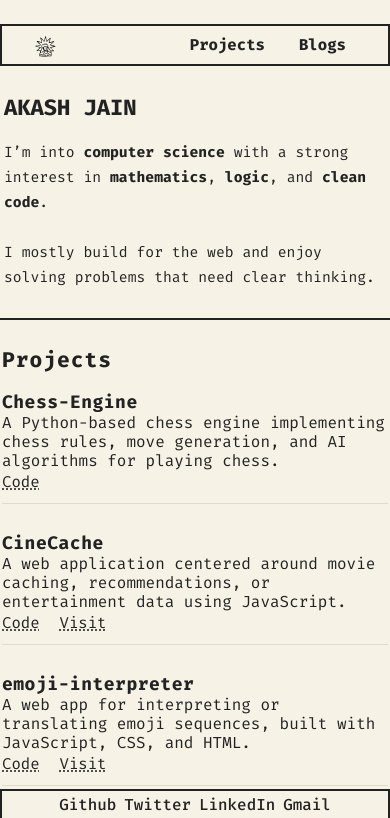
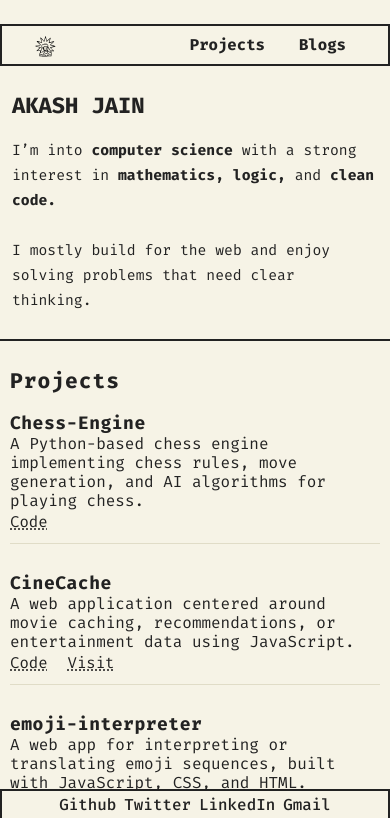
Before and after one commit to int-arsh/-a.shell, a React (Vite) app: page /projects in a window 390 px wide. Shown: the top 818 px of the page. Built offline with nearby package versions, Linux system fonts and the light colour scheme.

Commit message:
Add word highlighting feature and refactor text rendering in components

```diff
--- a/src/App.css
+++ b/src/App.css
@@ -296,6 +296,12 @@ body, html {
   font-size: 1.05em;
 }
 
+/* Highlight any word on hover */
+.word:hover {
+  color: red;
+  cursor: pointer;
+}
+
 @media (max-width: 900px) {
   .header, .footer, .main-content {
     max-width: 100vw;
@@ -307,41 +313,14 @@ body, html {
   }
 }
 
-@media (max-width: 700px) {
-  .main-content {
-    margin-top: 60px;
-    margin-bottom: 60px;
-    height: calc(100vh - 60px - 60px);
-  }
-  .about-section {
-    flex: 0 0 120px;
-    padding: 24px 4px;
-  }
-  .about {
-    padding: 40px 2px;
-    font-size: 0.95em;
-  }
-  .dynamic-section {
-    padding: 16px 4px;
-    font-size: 0.98em;
-  }
-  .logo-img img {
-    height: 28px !important;
-    width: 28px !important;
-  }
-  .nav-links a {
-    margin-right: 24px;
-    font-size: 1em;
-  }
-  .footer {
-    font-size: 0.98em;
-  }
-}
+
 
 @media (max-width: 600px) {
+
+
   .main-content {
     flex-direction: column;
-    height: auto;
+    /* height: auto; */
     min-height: 0;
     margin-top: 48px;
     margin-bottom: 48px;
@@ -354,21 +333,24 @@ body, html {
     border-right: none;
     border-bottom: 2px solid #222;
     width: 100%;
-    padding: 12px 2px;
+    padding: 12px 10px;
     justify-content: flex-start;
     min-height: unset;
   }
   .about {
-    padding: 16px 2px;
+    padding: 14px 2px;
     font-size: 0.92em;
     text-align: left;
+    /* margin-left: 10px; */
+    /* margin-right: 10px; */
   }
   .dynamic-section {
-    padding: 10px 2px;
+    padding: 10px 10px;
     font-size: 0.95em;
     width: 100%;
     min-width: 0;
     max-width: 100vw;
+
   }
   .logo-img img {
     height: 22px !important;
--- a/src/components/About.jsx
+++ b/src/components/About.jsx
@@ -1,12 +1,26 @@
 import '../App.css';
+
+const boldWords = [
+  'computer', 'science', 'mathematics', 'logic', 'clean', 'code'
+];
+
+function wrapWords(text) {
+  return text.split(/(\s+)/).map((word, i) => {
+    const cleanWord = word.replace(/[^a-zA-Z]/g, '');
+    if (boldWords.includes(cleanWord)) {
+      return word.trim() ? <span className="word" key={i}><strong>{word}</strong></span> : word;
+    }
+    return word.trim() ? <span className="word" key={i}>{word}</span> : word;
+  });
+}
 
 function About() {
   return (
     <section className="about">
-      <h2>AKASH JAIN</h2>
+      <h2>{wrapWords('AKASH JAIN')}</h2>
       <p className="about-desc">
-        I’m into <strong>computer science</strong> with a strong interest in <strong>mathematics</strong>, <strong>logic</strong>, and <strong>clean code</strong>.<br /><br />
-        I mostly build for the web and enjoy solving problems that need clear thinking.
+        {wrapWords('I’m into computer science with a strong interest in mathematics, logic, and clean code.')}<br /><br />
+        {wrapWords('I mostly build for the web and enjoy solving problems that need clear thinking.')}
       </p>
     </section>
   );
--- a/src/components/BlogPost.jsx
+++ b/src/components/BlogPost.jsx
@@ -19,6 +19,18 @@ const blogs = [
   }
 ];
 
+const boldWords = ['blog', 'blogs'];
+
+function wrapWords(text) {
+  return text.split(/(\s+)/).map((word, i) => {
+    const cleanWord = word.replace(/[^a-zA-Z]/g, '').toLowerCase();
+    if (boldWords.includes(cleanWord)) {
+      return word.trim() ? <span className="word" key={i}><strong>{word}</strong></span> : word;
+    }
+    return word.trim() ? <span className="word" key={i}>{word}</span> : word;
+  });
+}
+
 function BlogPost() {
   const { blogName } = useParams();
   const blog = blogs.find(b => b.name === blogName);
@@ -29,8 +41,8 @@ function BlogPost() {
 
   return (
     <article className="blog-post">
-      <h2>{blog.title}</h2>
-      <div className="blog-content">{blog.content}</div>
+      <h2>{wrapWords(blog.title)}</h2>
+      <div className="blog-content">{wrapWords(blog.content)}</div>
     </article>
   );
 }
--- a/src/components/BlogsList.jsx
+++ b/src/components/BlogsList.jsx
@@ -19,15 +19,27 @@ const blogs = [
   }
 ];
 
+const boldWords = ['blog', 'blogs'];
+
+function wrapWords(text) {
+  return text.split(/(\s+)/).map((word, i) => {
+    const cleanWord = word.replace(/[^a-zA-Z]/g, '').toLowerCase();
+    if (boldWords.includes(cleanWord)) {
+      return word.trim() ? <span className="word" key={i}><strong>{word}</strong></span> : word;
+    }
+    return word.trim() ? <span className="word" key={i}>{word}</span> : word;
+  });
+}
+
 function BlogsList() {
   return (
     <section className="blogs-list">
-      <h2>Blogs</h2>
+      <h2>{wrapWords('Blogs')}</h2>
       <ul>
         {blogs.map((blog, idx) => (
           <li key={idx} className="blog-item">
-            <Link to={`/blogs/${blog.name}`} className="blog-title">{blog.title}</Link><br />
-            <span className="blog-excerpt">{blog.excerpt}</span>
+            <Link to={`/blogs/${blog.name}`} className="blog-title">{wrapWords(blog.title)}</Link><br />
+            <span className="blog-excerpt">{wrapWords(blog.excerpt)}</span>
           </li>
         ))}
       </ul>
--- a/src/components/FeaturedBlogs.jsx
+++ b/src/components/FeaturedBlogs.jsx
@@ -14,15 +14,27 @@ const featuredBlogs = [
   }
 ];
 
+const boldWords = ['blog', 'blogs'];
+
+function wrapWords(text) {
+  return text.split(/(\s+)/).map((word, i) => {
+    const cleanWord = word.replace(/[^a-zA-Z]/g, '').toLowerCase();
+    if (boldWords.includes(cleanWord)) {
+      return word.trim() ? <span className="word" key={i}><strong>{word}</strong></span> : word;
+    }
+    return word.trim() ? <span className="word" key={i}>{word}</span> : word;
+  });
+}
+
 function FeaturedBlogs() {
   return (
     <section className="featured-blogs">
-      <h2>Featured Blogs</h2>
+      <h2>{wrapWords('Featured Blogs')}</h2>
       <ul>
         {featuredBlogs.map((blog, idx) => (
           <li key={idx} className="featured-blog-item">
-            <Link to={`/blogs/${blog.name}`} className="blog-title">{blog.title}</Link><br />
-            <span className="blog-excerpt">{blog.excerpt}</span>
+            <Link to={`/blogs/${blog.name}`} className="blog-title">{wrapWords(blog.title)}</Link><br />
+            <span className="blog-excerpt">{wrapWords(blog.excerpt)}</span>
           </li>
         ))}
       </ul>
--- a/src/components/ProjectsList.jsx
+++ b/src/components/ProjectsList.jsx
@@ -63,15 +63,21 @@ const projects = [
     },
 ];
 
+function wrapWords(text) {
+  return text.split(/(\s+)/).map((word, i) =>
+    word.trim() ? <span className="word" key={i}>{word}</span> : word
+  );
+}
+
 function ProjectsList() {
   return (
     <section className="projects-list">
-      <h2>Projects</h2>
+      <h2>{wrapWords('Projects')}</h2>
       <ul>
         {projects.map((project, idx) => (
           <li key={idx} className="project-item">
-            <strong>{project.title}</strong><br />
-            <span>{project.description}</span><br />
+            <strong>{wrapWords(project.title)}</strong><br />
+            <span>{wrapWords(project.description)}</span><br />
             {project.github_link && <a href={project.github_link} target="_blank" rel="noopener noreferrer">Code</a>}
             {project.live_link && <a href={project.live_link} target="_blank" rel="noopener noreferrer">Visit</a>}
           </li>
```
